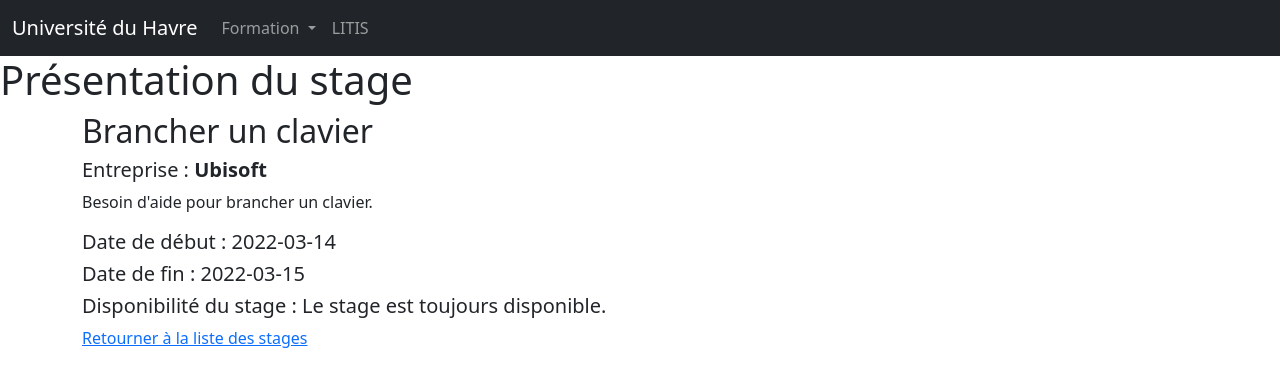
After one commit to valentinjouffray/mp2sujet3, a PHP site: page /afficherStage.php?stage_id=1 in a window 1280 px wide. The commit adds this page. Shown: the top 387 px of the page. Run offline with PHP 8.4, Linux system fonts and the light colour scheme; data comes from the database, SQL or seed files in the repository; some libraries are stand-ins or nearby versions.

Commit message:
Ajout de la fonctionalité d'affichage de la fiche d'un stage

```diff
--- /dev/null
+++ b/afficherStage.php
@@ -0,0 +1,32 @@
+<?php
+include_once('header.php');
+include_once('connexion.php');
+
+$sqlQuery = 'SELECT * FROM stage WHERE stage_id= :stage_id'; // On récupère les données du stage avec cet id précis
+$statement = $mysqlClient->prepare($sqlQuery);
+$statement->execute(['stage_id' => strval($_GET['stage_id'])]);
+$stages = $statement->fetch();
+
+//print_r($stages);
+
+?>
+
+<h1>Présentation du stage</h1>
+<div class="container">
+	<h2><?php echo $stages['stage_libelle']; ?></h2>
+	<h5>Entreprise : <strong> <?php echo $stages['stage_entreprise'] ?></strong></h3>
+	<p><?php echo $stages['stage_description']; ?></p>
+	<h5>Date de début : <?php echo $stages['stage_date_debut']; ?></h5>
+	<h5>Date de fin : <?php echo $stages['stage_date_fin']; ?></h5>
+	<h5>Disponibilité du stage :
+		<?php
+		if ($stages['stage_disponible']) {
+			echo "Le stage est toujours disponible.";
+		} else {
+			echo "Le stage n'est plus disponible";
+		}
+		?>
+
+		</h5>
+		<a href="stage.php">Retourner à la liste des stages</a>
+</div>
--- /dev/null
+++ b/connexion.php
@@ -0,0 +1,9 @@
+<?php
+try {
+	//Connection à la bdd via le pdo
+	$mysqlClient = new PDO('mysql:host=localhost;dbname=projetmp2;charset=utf8', 'root', '');
+}
+catch(Exception $e) {
+	//En cas d'erreur :
+	die('Erreur : '.$e->getMessage());
+}
```
Also changed, not shown: stage.php (+3 -10 lines).
